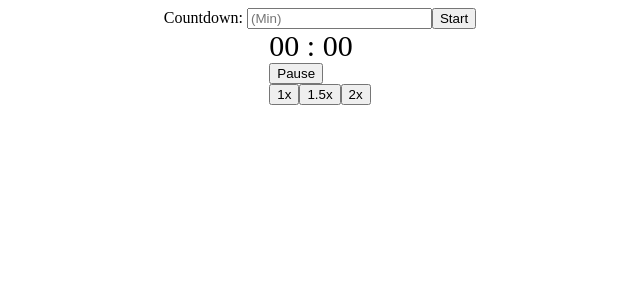
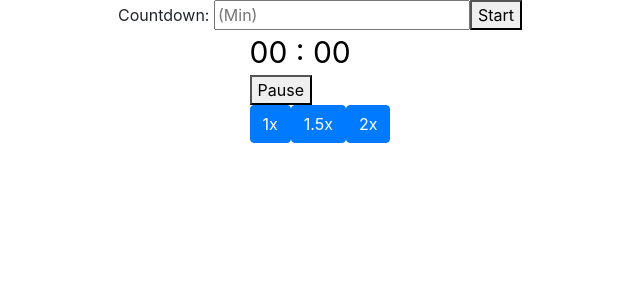
Before and after one commit to Rostyy/countdown, an Angular app: page / in a window 1280 px wide. Shown: the top 300 px of the page, without its empty margins (320-960 px from the left). Built offline with nearby package versions, Linux system fonts and the light colour scheme.

Commit message:
added bootstrap

```diff
--- a/angular.json
+++ b/angular.json
@@ -28,9 +28,13 @@
               "src/assets"
             ],
             "styles": [
+              "./node_modules/bootstrap/dist/css/bootstrap.css",
               "src/styles.scss"
             ],
-            "scripts": []
+            "scripts": [
+              "./node_modules/jquery/dist/jquery.js",
+              "./node_modules/bootstrap/dist/js/bootstrap.js"
+            ]
           },
           "configurations": {
             "production": {
--- a/package.json
+++ b/package.json
@@ -19,6 +19,8 @@
     "@angular/platform-browser": "~9.0.2",
     "@angular/platform-browser-dynamic": "~9.0.2",
     "@angular/router": "~9.0.2",
+    "bootstrap": "^4.4.1",
+    "jquery": "^3.4.1",
     "rxjs": "~6.5.4",
     "tslib": "^1.10.0",
     "zone.js": "~0.10.2"
--- a/src/app/controls/controls.component.html
+++ b/src/app/controls/controls.component.html
@@ -2,7 +2,7 @@
     <countdown [buttonName]="buttonName"></countdown> <button (click)="buttonClick(isPause ? BUTTON.PAUSE : BUTTON.CONTINUE)">{{isPause ? BUTTON.PAUSE : BUTTON.CONTINUE}}</button>
 </div>
 <div>
-    <button (click)="buttonClick(BUTTON.X1)">1x</button>
-    <button (click)="buttonClick(BUTTON.X1_5)">1.5x</button>
-    <button (click)="buttonClick(BUTTON.X2)">2x</button>
+    <button class="btn btn-primary" (click)="buttonClick(BUTTON.X1)">1x</button>
+    <button class="btn btn-primary" (click)="buttonClick(BUTTON.X1_5)">1.5x</button>
+    <button type="button" class="btn btn-primary" (click)="buttonClick(BUTTON.X2)">2x</button>
 </div>
--- a/src/index.html
+++ b/src/index.html
@@ -6,9 +6,6 @@
   <base href="/">
   <meta name="viewport" content="width=device-width, initial-scale=1">
   <link rel="icon" type="image/x-icon" href="favicon.ico">
-  <script src="https://code.jquery.com/jquery-3.4.1.slim.min.js" integrity="sha384-J6qa4849blE2+poT4WnyKhv5vZF5SrPo0iEjwBvKU7imGFAV0wwj1yYfoRSJoZ+n" crossorigin="anonymous"></script>
-  <script src="https://cdn.jsdelivr.net/npm/popper.js@1.16.0/dist/umd/popper.min.js" integrity="sha384-Q6E9RHvbIyZFJoft+2mJbHaEWldlvI9IOYy5n3zV9zzTtmI3UksdQRVvoxMfooAo" crossorigin="anonymous"></script>
-  <script src="https://stackpath.bootstrapcdn.com/bootstrap/4.4.1/js/bootstrap.min.js" integrity="sha384-wfSDF2E50Y2D1uUdj0O3uMBJnjuUD4Ih7YwaYd1iqfktj0Uod8GCExl3Og8ifwB6" crossorigin="anonymous"></script>
 </head>
 <body>
   <app-root></app-root>
--- a/src/styles.scss
+++ b/src/styles.scss
@@ -1 +1 @@
-/* You can add global styles to this file, and also import other style files */
+@import "~bootstrap/dist/css/bootstrap.css"
```
Also changed, not shown: 1 other file (tests, documents, lock files or other folders).
